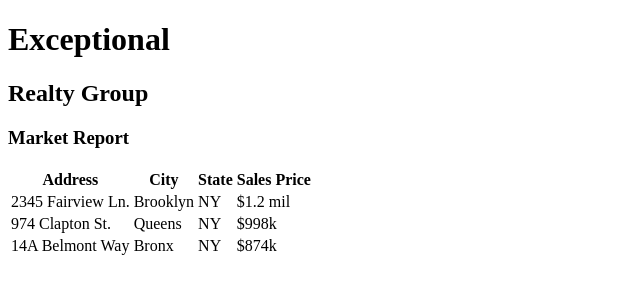
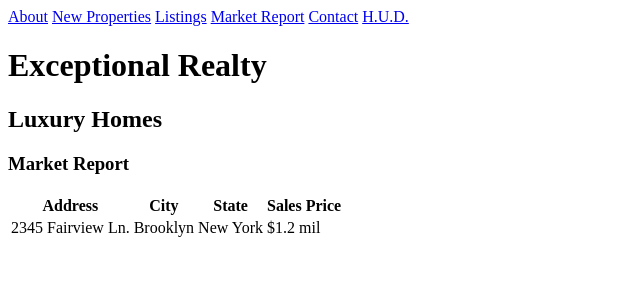
Before and after one commit to mbwedany/exceptional-realty-demo, a plain HTML site: page market-report.html in a window 1280 px wide. Shown: the whole page, without its empty margins (0-640 px from the left). Drawn offline with Linux system fonts and the light colour scheme.

Commit message:
started real-estate-listings.html

```diff
--- a/market-report.html
+++ b/market-report.html
@@ -2,13 +2,19 @@
 <html lang="en">
   <head>
     <meta charset="UTF-8">
-    <title>Exceptional Realty Group - Luxury Homes - Market Report</title>
+    <title>Exceptional Realty - Luxury Homes - Market Report</title>
   </head>
+  <a href="index.html">About</a>
+<a href="new-properties.html">New Properties</a>
+<a href="real-estate-listings.html">Listings</a>
+<a href="market-report.html">Market Report</a>
+<a href="contact.html">Contact</a>
+<a href="http://hud.gov" target='_blank'>H.U.D.</a>
   <body>
-    <h1>Exceptional</h1>
-    <h2>Realty Group</h2>
+    <h1>Exceptional Realty</h1>
+    <h2>Luxury Homes</h2>
+    <h3>Market Report</h3>
 
-    <h3>Market Report</h3>
     <table>
       <tr>
         <th>Address</th>
@@ -19,21 +25,10 @@
       <tr>
         <td>2345 Fairview Ln.</td>
         <td>Brooklyn</td>
-        <td>NY</td>
+        <td>New York</td>
         <td>$1.2 mil</td>
       </tr>
-      <tr>
-        <td>974 Clapton St.</td>
-        <td>Queens</td>
-        <td>NY</td>
-        <td>$998k</td>
-      </tr>
-      <tr>
-        <td>14A Belmont Way</td>
-        <td>Bronx</td>
-        <td>NY</td>
-        <td>$874k</td>
-      </tr>
+      <tr></tr>
     </table>
 
   </body>
```
Also changed, not shown: contact.html (+7 -1 lines), index.html (+7 -3 lines), new-properties.html (+9 -0 lines), real-estate-listings.html (+6 -0 lines).
